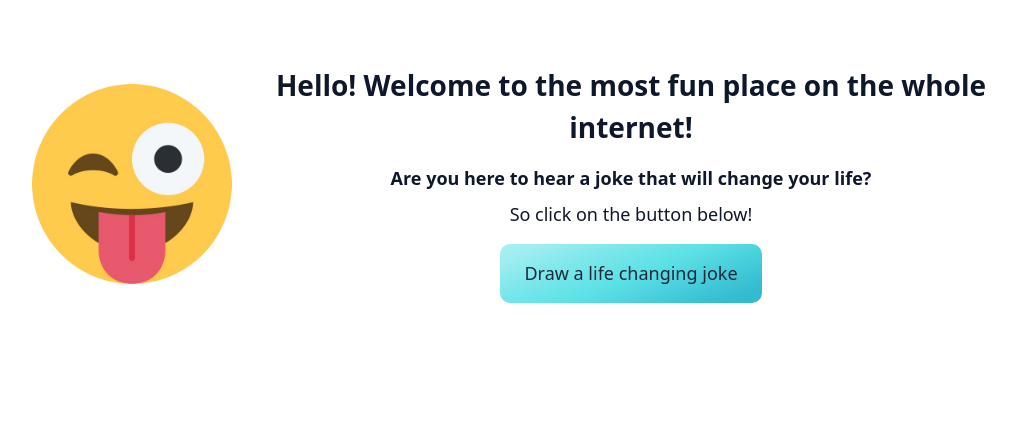
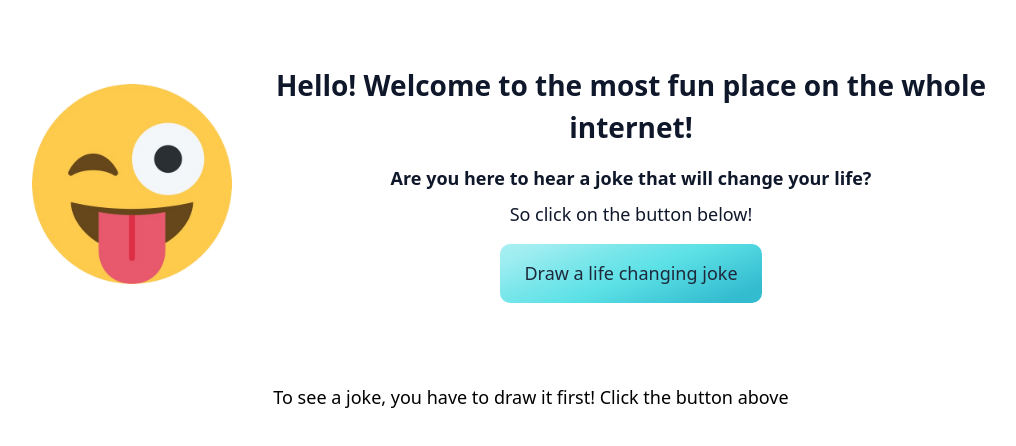
Before and after one commit to pinkjagnie/promise-exercise-w, a Next.js app: page / in a window 1280 px wide. Shown: the top 446 px of the page, without its empty margins (109-1125 px from the left). Built offline with nearby package versions, Linux system fonts and the light colour scheme.

Commit message:
Added text before drawing a joke

```diff
--- a/src/components/Hero.js
+++ b/src/components/Hero.js
@@ -35,6 +35,7 @@ const Hero = () => {
         </div>
       </div>
     </section>
+    {!drawJoke && <p className="w-[60%] mx-auto pt-20 text-center text-lg font-medium">To see a joke, you have to draw it first! Click the button above</p>}
     {drawJoke && <SingleJoke joke={drawJoke} />}
     </>
   )
```
